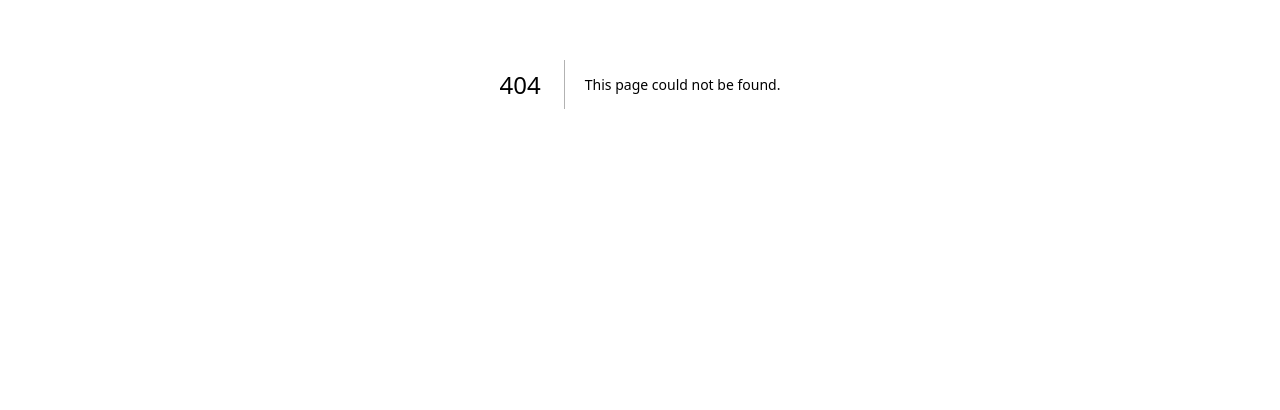
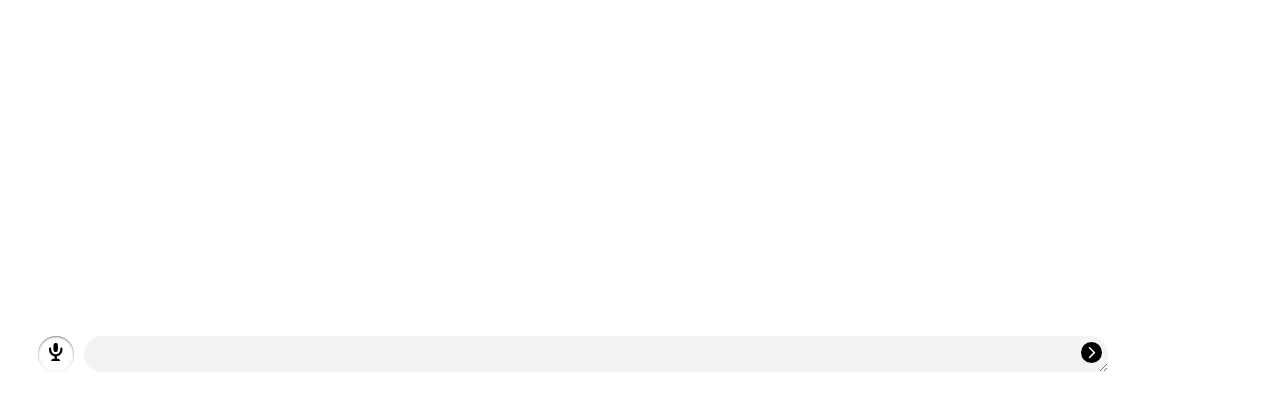
Before and after one commit to team-dotori/guidely_client, a Next.js app: page /pwd/boardPage/inputComment in a window 1280 px wide. Before the commit this address had no page. Shown: the part 316-726 px from the top of the page. Built offline with nearby package versions, Linux system fonts and the light colour scheme.

Commit message:
Design: 댓글창 위치 옮기고 삽입

```diff
--- /dev/null
+++ b/pages/pwd/boardPage/inputComment.js
@@ -0,0 +1,203 @@
+import React, { useState, useRef } from "react";
+
+export default function InputComments() {
+  const [isRecording, setRecording] = useState(false);
+  const [isClicked, setIsClicked] = useState(false);
+  const mediaRecorderRef = useRef(null); // mediaRecorderRef 추가
+  const audioChunksRef = useRef([]);
+
+
+// 얘는 누르고 말하기 누르면 녹음 한번더 누르면 멈추기
+  const handleRecordClick = () => {
+    if (isRecording) {
+        stopRecording();
+        console.log("녹음멈춤");
+      } else {
+        startRecording();
+        console.log("녹음시작");
+      }
+  };
+//   얘는 왼쪽에 녹음 버튼 눌렀는지 감시
+  const handleIsClick = () => {
+    setIsClicked(!isClicked);
+  };
+
+  const startRecording = async () => {
+    try {
+      const stream = await navigator.mediaDevices.getUserMedia({ audio: true });
+      mediaRecorderRef.current = new MediaRecorder(stream);
+
+      mediaRecorderRef.current.ondataavailable = (e) => {
+        if (e.data.size > 0) {
+          audioChunksRef.current.push(e.data);
+        }
+      };
+
+      mediaRecorderRef.current.onstop = () => {
+        const audioBlob = new Blob(audioChunksRef.current, { type: "audio/mp3" });
+        const audioUrl = URL.createObjectURL(audioBlob);
+        // 여기서 녹음된 오디오를 저장하거나 다루는 로직을 추가할 수 있습니다.
+      };
+
+      mediaRecorderRef.current.start();
+      setRecording(true);
+    } catch (error) {
+      console.error("Error starting recording:", error);
+    }
+  };
+
+  const stopRecording = () => {
+    if (mediaRecorderRef.current && isRecording) {
+      mediaRecorderRef.current.stop();
+      setRecording(false);
+    }
+  };
+
+  const style = {
+    forfix:{
+        position: 'fixed',
+        bottom: '74px',
+        width: '100%',
+        backgroundColor: 'white',
+        //padding: '10px',
+        height: 'max-content'
+    },
+    container: {
+      display: "flex",
+      bottom: '0px',
+      backgroundColor:'white',
+      padding: '1% 1% 3% 3%'
+    },
+    circleRec: {
+      width: "36px",
+      height: "36px",
+      borderRadius: "18px",
+      backgroundColor: isClicked ? "black" : "white",
+      marginRight: '10px',
+      border: "none",
+      boxShadow: isClicked ? "none": "inset 0px 1px 2px rgba(0, 0, 0, 0.5)"  ,
+    },
+    textareaCon: {
+      width: "80vw",
+      display: "flex",
+      position: "relative", // 상대적 위치 설정
+    },
+    inputarea: {
+      width: "100%",
+      height: "26px",
+      border: "0",
+      backgroundColor: "#F1F3F5",
+      borderRadius: "30px",
+      display: "flex",
+      alignItems: "center",
+      padding: '10px 0 0 10px'
+    },
+    submitbtn: {
+      position: "absolute", // 절대 위치 설정
+      right: "0", // 오른쪽에 배치
+      top: "52%", // 수직 가운데 정렬
+      transform: "translateY(-50%)", // 수직 가운데 정렬
+      background: "none",
+      border: "none",
+      cursor: "pointer",
+    },
+    waitingRec:{
+        width: "80vw",
+        height: "27.5px",
+        border: "0",
+        backgroundColor: isRecording? "black" : "#F1F3F5",
+        color: isRecording? "white" : "black",
+        borderRadius: "30px",
+        display: "flex",
+        alignText: "center",
+        justifyContent: "center",
+        paddingTop: '8px',
+        fontSize: "14px",
+        fontWeight: "700",
+    }
+  };
+
+  return (
+    <div style={style.forfix}>
+    <div style={style.container}>
+      <div>
+        {/* 녹음버튼 */}
+        <button style={style.circleRec} onClick={handleIsClick}>
+          {isClicked ? (
+            <img src="/icons/blackvoice.svg"  alt="녹음" />
+          ) : (
+            <img src="/icons/voice.svg" alt="녹음" />
+          )}
+        </button>
+      </div>
+      {isClicked? (
+        <div style={style.textareaCon} onClick={handleRecordClick}>
+           {isRecording ? (
+              <div style={style.waitingRec}>녹음 중</div>
+            ) : (
+              <div style={style.waitingRec}>누르고 말하기</div>
+            )}
+        </div>
+      ) : (
+        <div style={style.textareaCon}>
+          {/* 녹음 중이 아니면 텍스트 입력 필드를 표시합니다. */}
+          <textarea style={style.inputarea} />
+          <button style={style.submitbtn}>
+            <img src="/icons/commsub.svg" alt="전송" />
+          </button>
+        </div>
+      )}
+    </div>
+    </div>
+  );
+}
+
+
+
+// function AudioRecorder() {
+//   const [isRecording, setIsRecording] = useState(false);
+//   const mediaRecorderRef = useRef(null);
+//   const audioChunksRef = useRef([]);
+
+//   const handleStartRecording = async () => {
+//     try {
+//       const stream = await navigator.mediaDevices.getUserMedia({ audio: true });
+//       mediaRecorderRef.current = new MediaRecorder(stream);
+
+//       mediaRecorderRef.current.ondataavailable = (e) => {
+//         if (e.data.size > 0) {
+//           audioChunksRef.current.push(e.data);
+//         }
+//       };
+
+//       mediaRecorderRef.current.onstop = () => {
+//         const audioBlob = new Blob(audioChunksRef.current, { type: 'audio/wav' });
+//         const audioUrl = URL.createObjectURL(audioBlob);
+//         // 여기서 녹음된 오디오를 저장하거나 다루는 로직을 추가할 수 있습니다.
+//       };
+
+//       mediaRecorderRef.current.start();
+//       setIsRecording(true);
+//     } catch (error) {
+//       console.error('Error starting recording:', error);
+//     }
+//   };
+
+//   const handleStopRecording = () => {
+//     if (mediaRecorderRef.current && isRecording) {
+//       mediaRecorderRef.current.stop();
+//       setIsRecording(false);
+//     }
+//   };
+
+//   return (
+//     <div>
+//       <button onClick={handleStartRecording} disabled={isRecording}>
+//         Start Recording
+//       </button>
+//       <button onClick={handleStopRecording} disabled={!isRecording}>
+//         Stop Recording
+//       </button>
+//     </div>
+//   );
+// }
--- a/pages/pwd/boardPage/postDetail.js
+++ b/pages/pwd/boardPage/postDetail.js
@@ -3,7 +3,7 @@ import AppBar from "@/components/pwd/reportSearchPage/appbar";
 
 import Comment from "@/components/pwd/boardPage/comments";
 
-import PutComm from "@/pages/npwd/boardPage/inputComment"
+import PutComm from "@/pages/pwd/boardPage/inputComment"
 // 멈춤 없는거
 import BottomBar from "@/components/pwd/reportSearchPage/bottomBar";
 import Post from "@/components/pwd/boardPage/post";
@@ -117,7 +117,7 @@ export default function PostDetail({ text, userid, time, type, count, picurl })
             heartcnt={comment.heartcnt}
           />
         ))}
-        <div style={{height:'9vh'}}/>
+        <div style={{height:'15vh'}}/>
         <PutComm></PutComm>
         <BottomBar></BottomBar>
     </>
```
